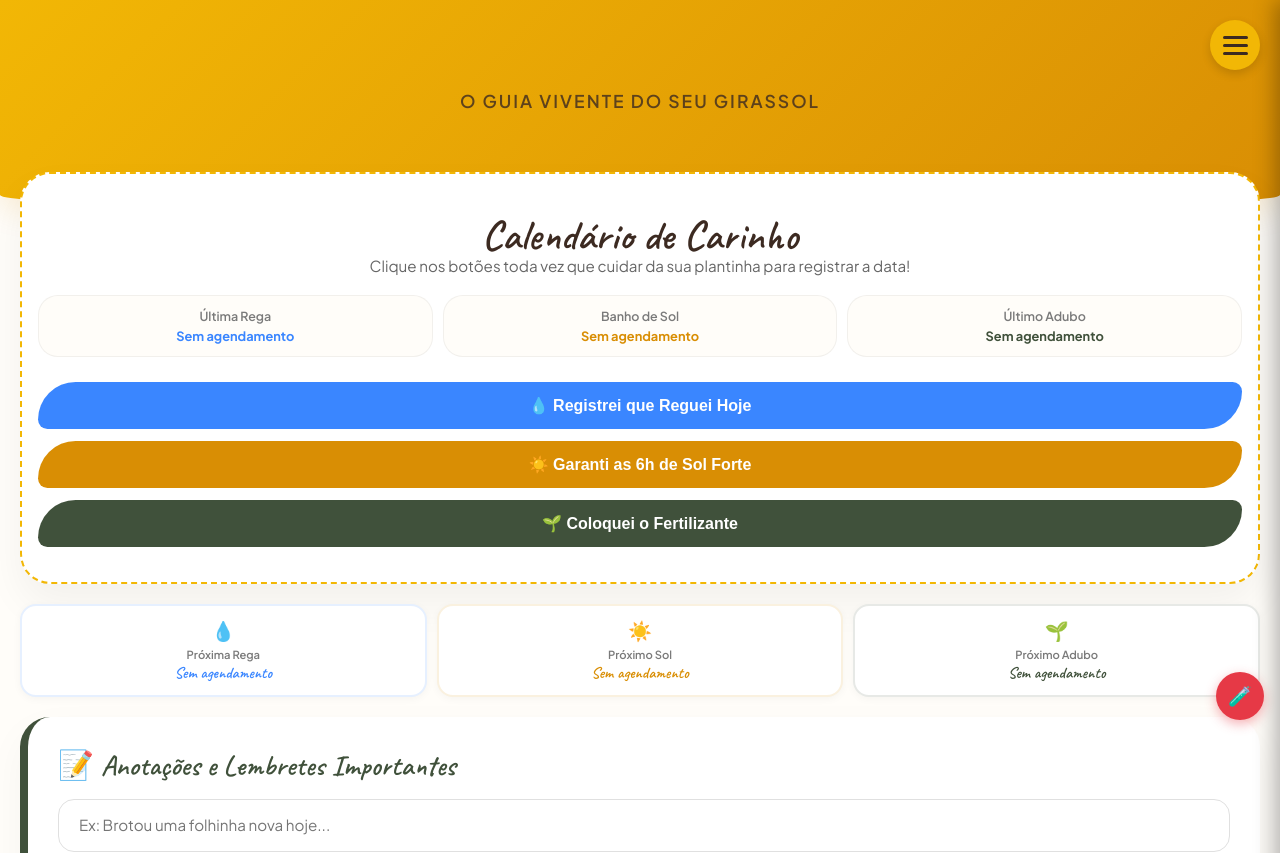
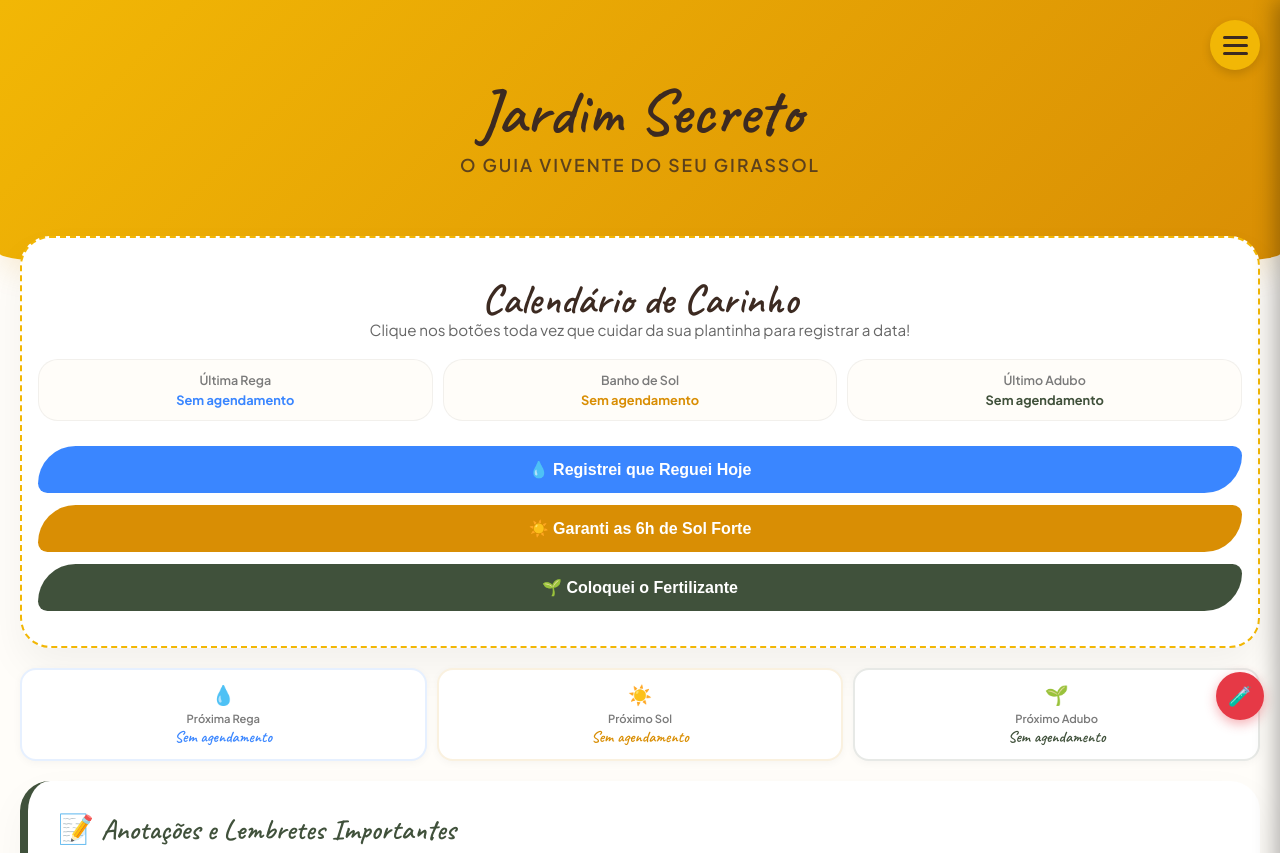
Before and after one commit to ednosmab/girassol, a React (Vite) app: page / in a window 1280 px wide. Shown: the top 853 px of the page. Built offline with nearby package versions, Linux system fonts and the light colour scheme.

Commit message:
revert: restaura título Jardim Secreto

```diff
--- a/index.html
+++ b/index.html
@@ -6,7 +6,7 @@
   <link rel="icon" type="image/png" href="/favicon.png" />
   <meta name="viewport" content="width=device-width, initial-scale=1.0, maximum-scale=1.0, user-scalable=no" />
   <meta name="theme-color" content="#D98E04" />
-  <meta name="description" content="O Guia Vivente do Seu Girassol" />
+  <meta name="description" content="Jardim Secreto - O Guia Vivente do Seu Girassol" />
   <meta name="mobile-web-app-capable" content="yes" />
   <meta name="apple-mobile-web-app-capable" content="yes" />
   <meta name="apple-mobile-web-app-status-bar-style" content="black-translucent" />
@@ -16,7 +16,7 @@
   <link
     href="https://fonts.googleapis.com/css2?family=Caveat:wght@600&family=Plus+Jakarta+Sans:wght@300;400;600;700&display=swap"
     rel="stylesheet" />
-  <title></title>
+  <title>Jardim Secreto.</title>
 </head>
 
 <body style="background-color: #D98E04; margin: 0; padding: 0;">
--- a/src/ui/components/Header.tsx
+++ b/src/ui/components/Header.tsx
@@ -17,6 +17,7 @@ export function Header() {
         margin: 0,
         lineHeight: 1
       }}>
+        Jardim Secreto
       </h1>
       <p style={{
         margin: '10px 0 0 0',
--- a/src/ui/components/InstallPrompt.tsx
+++ b/src/ui/components/InstallPrompt.tsx
@@ -59,7 +59,7 @@ export function InstallPrompt() {
           color: '#F2B705',
           margin: 0
         }}>
-          Instalar
+          Instalar Jardim Secreto
         </p>
         <p style={{
           fontFamily: "'Plus Jakarta Sans', sans-serif",
```
